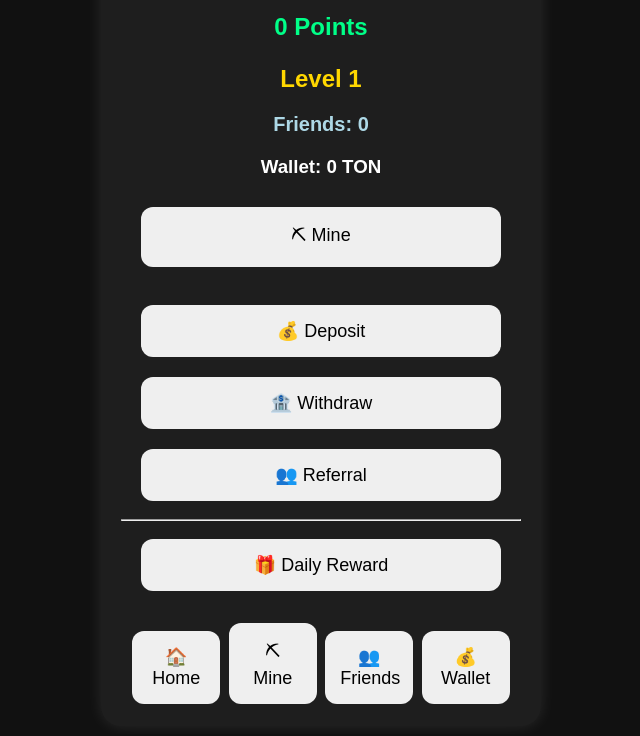
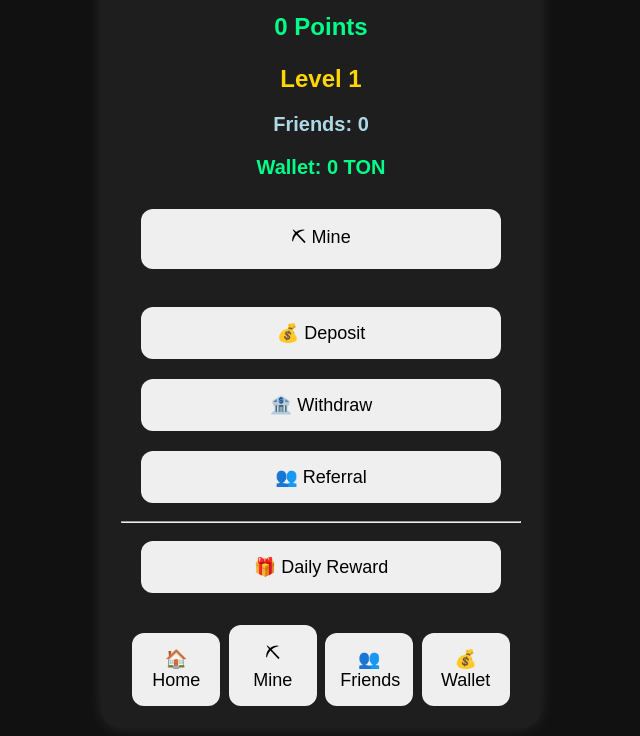
Before and after one commit to slonyusk-lang/hunterx-miniapp, a plain HTML site: page index.html in a window 1280 px wide. Shown: the part 162-898 px from the top of the page, without its empty margins (319-959 px from the left). Drawn offline with Linux system fonts and the light colour scheme.

Commit message:
Update style.css

```diff
--- a/style.css
+++ b/style.css
@@ -54,3 +54,7 @@ button:hover {
   color: lightblue;
   font-size: 20px;
 }
+#wallet {
+  color: #00ff88;
+  font-size: 20px;
+}
```
